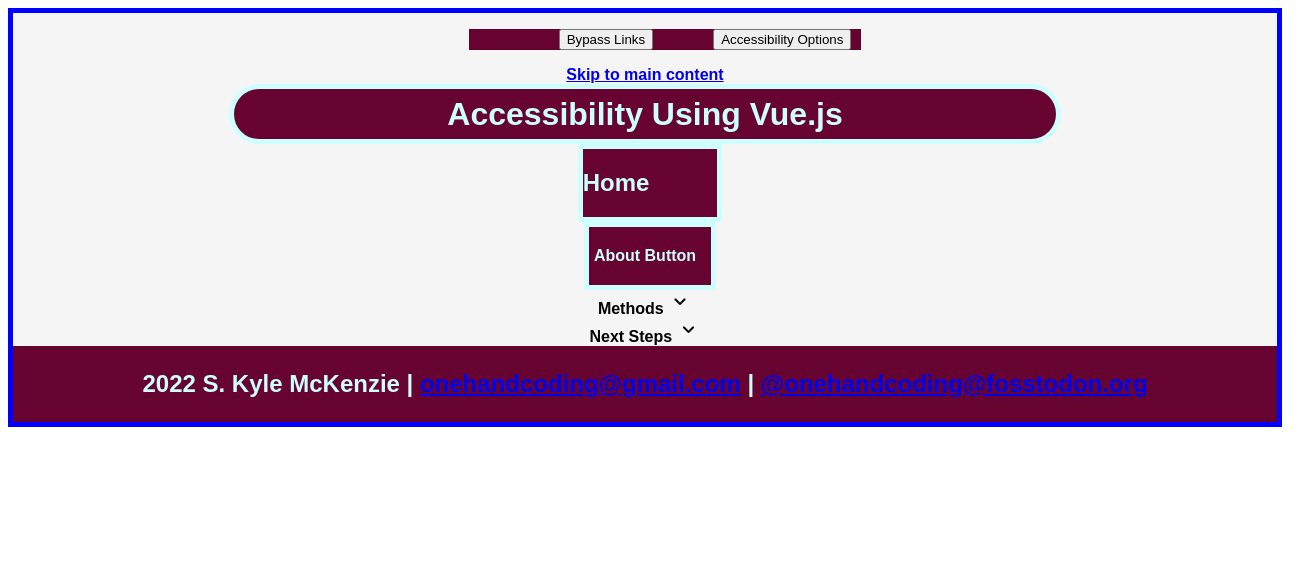
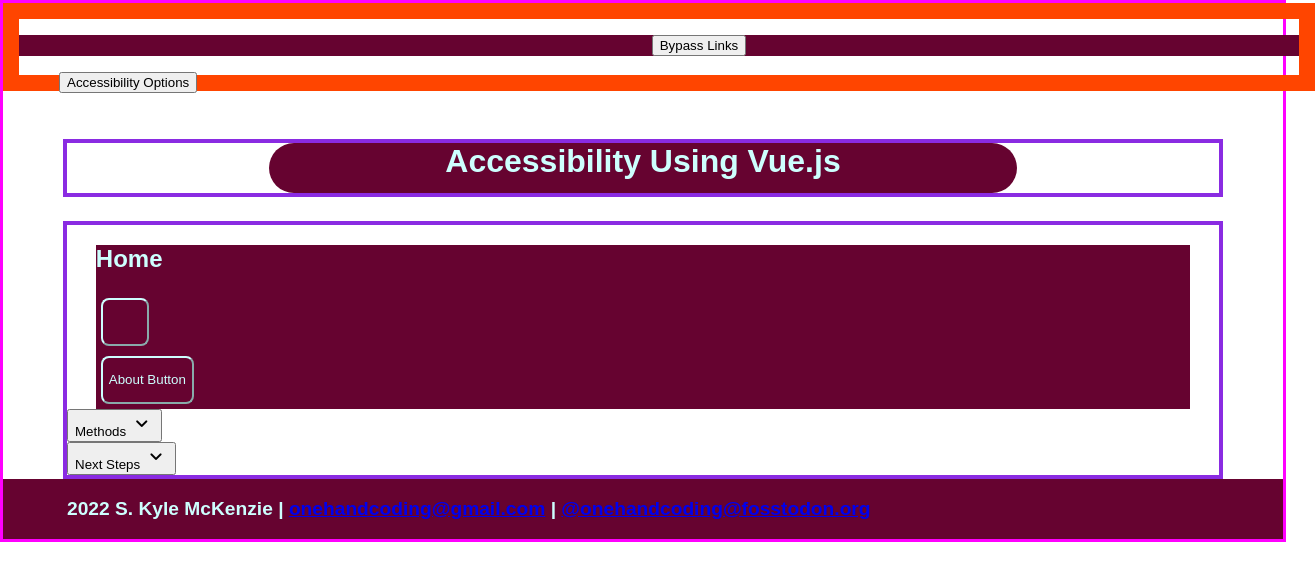
Before and after one commit to 1handcoding/skmckenzie, a Vue app: page /Methods in a window 1280 px wide. Shown: the top 580 px of the page, 1315 px wide, since content can reach past the window. Built offline with nearby package versions, Linux system fonts and the light colour scheme.

Commit message:
Added more slots and fixed css

```diff
--- a/src/App.vue
+++ b/src/App.vue
@@ -8,9 +8,15 @@
 
 <template>
   <div id="masterbox">
-    <access-bar />
-    <app-header />
-    <main-content />
+    <div id="topper">
+      <access-bar />
+    </div>
+    <div id="bannerBox">
+      <app-header />
+    </div>
+    <div id="mainContent">
+      <main-content />
+    </div>
     <footer-box />
   </div>
 </template>
@@ -23,18 +29,42 @@
   -moz-osx-font-smoothing: grayscale;
   font-family: Montserrat, Arial, sans-serif;
   font-weight: 600;
+  width: 100vw;
+  height: fit-content;
+  margin: 0;
+  padding: 0;
+  position: absolute;
+  top: 0;
+  left: 0;
+}
 
+#masterbox {
+  position: absolute;
+  top: 0;
+  border: 0.2rem solid fuchsia;
+  display: flex;
+  flex-direction: column;
+  width: 100vw;
 }
-#masterbox {
-  min-width: 100%;
-  text-align: center;
-  height: 100%;
-  background-color:whitesmoke;
-  display: flex;
-  flex-flow: column nowrap;
-  align-items: center;
-  border: 5px solid blue ;
-  margin: 0 0;
+
+#topper {
+  width: 100vw;
+  max-height: 56px;
+  margin-bottom: 1.5rem;
+  padding: 0;
+  border: 1rem solid orangered;
+}
+
+#bannerBox {
+  width: 90%;
+  border: .25rem solid blueviolet;
+  margin: 1.5rem auto;
+}
+
+#mainContent {
+  width: 90%;
+  border: .25rem solid blueviolet;
+  margin: 0 auto;
 }
 
 .button {
@@ -43,6 +73,7 @@
   margin: 5px;
   border-radius: 0.5rem;
 }
+
 .bigButton {
   min-width: 48px;
   min-height: 48px;
@@ -55,6 +86,7 @@
   background-color: #CDFFFE;
   border-color: #660330;
 }
+
 .colorNegative {
   color:#CDFFFE;
   background-color: #660330;
@@ -74,19 +106,4 @@
 [role="heading"] {
     justify-self: center;
   }
-
-  #contentbox {
-  border: solid 5px;
-  width: 95%;
-  border-radius: 1em;
-  justify-content: center;
-  display: flex;
-  flex-flow: column wrap;
-}
-
-h3{
-  text-decoration: underline;
-}
-
-
 </style>
--- a/src/components/AccessBar.vue
+++ b/src/components/AccessBar.vue
@@ -3,7 +3,7 @@
 import { useAccessOptionsStore } from '@/stores/accessOptionsStore';
 import { ref } from 'vue';
 import { storeToRefs } from 'pinia';
-import { useSpeechSynthesis } from '@vueuse/core'
+import { useSpeechSynthesis } from '@vueuse/core';
 
 
 const store = useAccessOptionsStore();
@@ -56,7 +56,7 @@
 </script>
 
 <template>
-  <div>
+  <div id="topBar">
     <link rel="stylesheet" href="https://fonts.googleapis.com/css2?family=Material+Symbols+Outlined:opsz,wght,FILL,GRAD@20..48,100..700,0..1,-50..200" />
     <ul id="menubar" class="colorNegative" :class="{hcmNegative: hiContrastOn}">
         <ul><button type="button" :aria-expanded="bypassOpen" aria-controls="id_bypass_links" @click.stop="toggleBypass()">Bypass Links</button>
@@ -75,43 +75,21 @@
                 </ul>
             </ul>
           </ul>
-        <ul><button type="button" :aria-expanded="showAccess" aria-controls="show_accessibility_options" @click.stop="accessOptions">Accessibility Options</button>
-                <ul id="id_about_menu" v-if="showAccess">
-                    <li>
-                        <button @click.stop="toggleHiContrastOn(); toggleHCM(); speakHCM()" :aria-pressed="`${hcmToggle}`">Toggle Hi-Contrast</button><span class="material-symbols-outlined" :class="{toggleOn: hcmToggle}">{{togIconA}}</span>
-                    </li>
-                    <li>
-                        <button @click.stop="toggleBigButtonsOn(); toggleBigButtons()" :aria-pressed="`${bigButtonToggle}`">Toggle Big Buttons</button><span class="material-symbols-outlined" :class="{toggleOn: bigButtonToggle}">{{togIconB}}</span>
-                    </li>
-                </ul>
-              </ul>
+        </ul>
+        <ul>
+          <button type="button" :aria-expanded="showAccess" aria-controls="show_accessibility_options" @click.stop="accessOptions">Accessibility Options</button>
+          <ul id="id_about_menu" v-if="showAccess">
+            <ul>
+              <button @click.stop="toggleHiContrastOn(); toggleHCM(); speakHCM()" :aria-pressed="`${hcmToggle}`">Toggle Hi-Contrast</button><span class="material-symbols-outlined" :class="{toggleOn: hcmToggle}">{{togIconA}}</span>
+            </ul>
+            <ul>
+              <button @click.stop="toggleBigButtonsOn(); toggleBigButtons()" :aria-pressed="`${bigButtonToggle}`">Toggle Big Buttons</button><span class="material-symbols-outlined" :class="{toggleOn: bigButtonToggle}">{{togIconB}}</span>
+            </ul>
+          </ul>
     </ul>
   </div>
 </template>
 <style>
-#menubar {
-  min-width: 100%;
-  display: inline-flex;
-  justify-content: space-around;
-}
-#menubar>.button {
-  background-color: whitesmoke;
-  color: #660330;
-  padding: 3px;
-  font-size: 32;
-}
-#accessoptions {
-  border: 5px solid;
-  display: flex;
-  flex-direction: row;
-  float: start;
-}
-#toggle {
-border-radius: 0.e5em;
-width: 1.5em}
-.toggleoff {
-  background-color: gray;
-}
 
 .material-symbols-outlined {
   font-variation-settings:
@@ -120,8 +98,16 @@
   'GRAD' 0,
   'opsz' 48
 }
+
 .toggleOn {
   font-variation-settings:
   'FILL' 1;
 }
+
+#menubar {
+  display: flex;
+  flex-flow: row nowrap;
+  justify-content: space-evenly;
+
+}
 </style>
--- a/src/components/AppHeader.vue
+++ b/src/components/AppHeader.vue
@@ -6,18 +6,14 @@
 
 </script>
 <template>
-  <a class="bypass" href="#maincontent">Skip to main content</a>
   <header id="banner" class="colorNegative" :class="{hcmNegative: hiContrastOn}">
-      <h1 id="main-title" role="heading" aria-label="element.innerHTML" aria-level="1">Accessibility Using Vue.js</h1>
+      <h1 id="main-title" role="heading" aria-label="String(element.innerHTML)" aria-level="1">Accessibility Using Vue.js</h1>
   </header>
 
 </template>
 <style scoped>
   #banner {
-    border: solid 5px;
-    display: inline-flex;
-    flex-flow: row nowrap;
-    justify-self: center;
+    margin: 0 auto;
     text-align: center;
     width: 65%;
     min-height: 50px;
--- a/src/components/FooterBox.vue
+++ b/src/components/FooterBox.vue
@@ -11,11 +11,15 @@
   </div>
 </template>
 
-<style>
+<style scoped>
 #footer {
   width: 100%;
   display: flex;
   justify-content: center;
+  font-size: 1.2rem;
 }
 
+#footer p {
+  font-size: 1.2rem;
+}
 </style>
--- a/src/components/MainContent.vue
+++ b/src/components/MainContent.vue
@@ -65,7 +65,6 @@
 }
 </script>
 <template>
-
   <div class="expandyBox">
     <div role="button" id="show_home" class="secBar colorNegative" :class="{ hcmNegative: hiContrastOn }" aria-controls="show_home" @click.prevent="toggleHome()" :aria-expanded="`${showHome}`" >
       <h2 id="homeSection" ref="homeSection">Home</h2>
@@ -147,27 +146,14 @@
     </div>
   </div>
 </template>
-<style>
-.secBar{
-  min-width: 100%;
-  border: solid 5px;
-  display: inline-flex;
-  flex-flow: row nowrap;
-  justify-self: center;
-  text-align: center;
+<style scoped>
+.secBar {
+  width: 95%;
+  margin: 0 auto;
 }
-
-.secButton {
-  background-color: transparent;
-  border-width: 0;
-  font-family: inherit;
-  font-size: inherit;
-  font-style: inherit;
-  font-weight: inherit;
-  line-height: inherit;
-  padding: 0;
-}
-.subheader {
-  text-decoration: underline;
+p {
+  width: 95%;
+  color: #660330;
+  margin: 0 auto;
 }
 </style>
--- a/src/customtypes/method.d.ts
+++ /dev/null
@@ -1,3 +0,0 @@
-declare type methodlist = {
-
-}
```
Also changed, not shown: src/components/NavBar.vue (deleted, +0 -145 lines), src/data/methods.js (deleted, +0 -18 lines).
